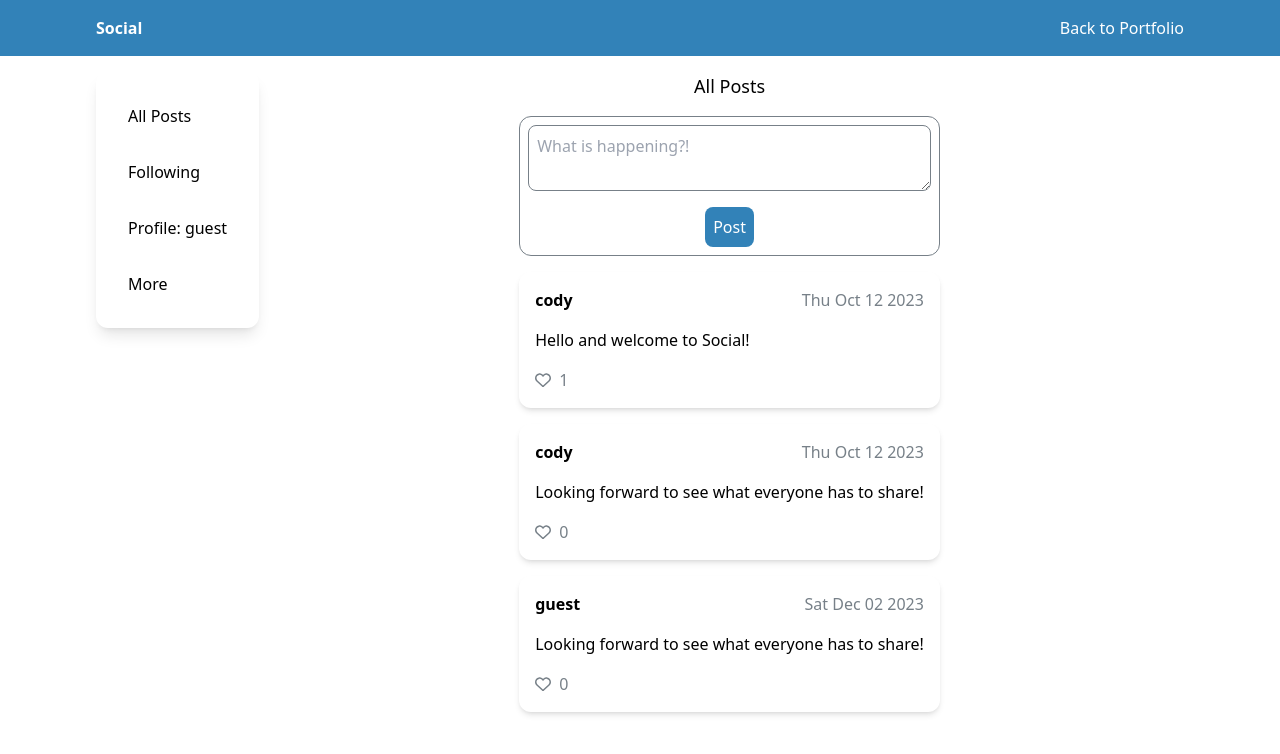
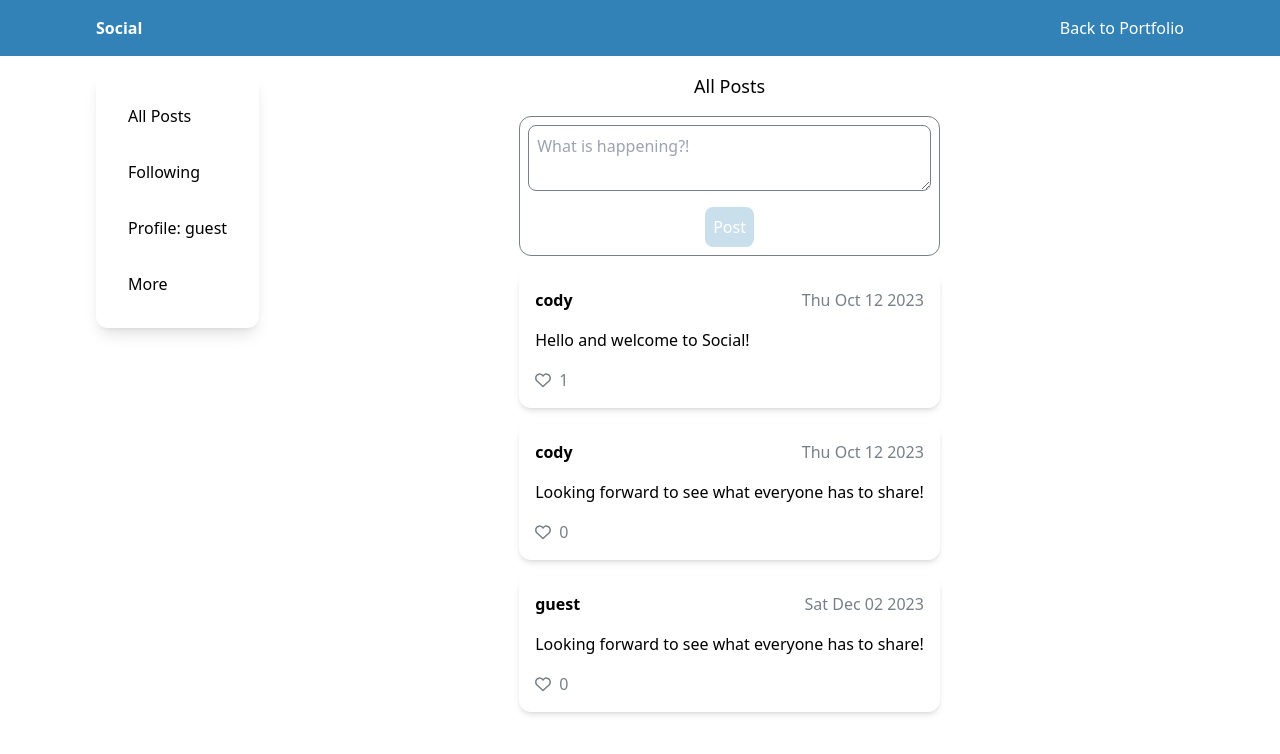
Before and after one commit to Cody06/Portfolio, a Next.js app: page /social in a window 1280 px wide. Shown: the top 754 px of the page. Built offline with nearby package versions, Linux system fonts and the light colour scheme.

Commit message:
Disable post button when empty post

```diff
--- a/src/components/Social/components/NewPostInput.tsx
+++ b/src/components/Social/components/NewPostInput.tsx
@@ -21,7 +21,10 @@ const NewPostInput: React.FC<Props> = ({ savePost }) => {
                 onChange={(e) => setNewPost(e.target.value)}
             />
             <button
-                className="w-max m-auto p-2 text-white bg-blue-100 rounded-lg hover:bg-opacity-80"
+                className={`w-max m-auto p-2 text-white bg-blue-100 rounded-lg ${
+                    !newPost ? 'opacity-25' : 'hover:bg-opacity-80'
+                }`}
+                disabled={!newPost}
                 onClick={() => {
                     savePost(newPost);
                     setNewPost('');
```
